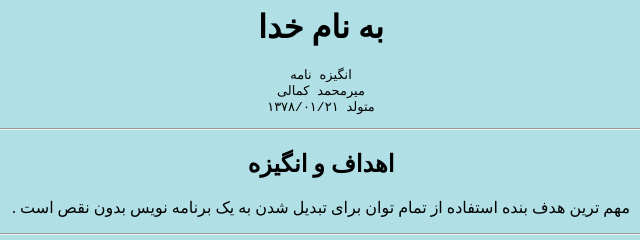
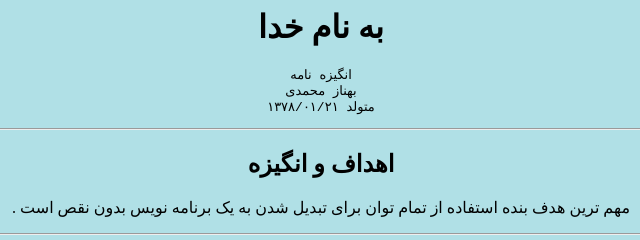
Before and after one commit to b-mohammadi77/SOP, a plain HTML site: page index.html in a window 1280 px wide. Shown: the top 240 px of the page, 319-959 px from the left. Drawn offline with Linux system fonts and the light colour scheme.

Commit message:
Update index.html

```diff
--- a/index.html
+++ b/index.html
@@ -11,7 +11,7 @@
 <h1 style="text-align:center;">به نام خدا</h1>
 <pre style="text-align:center;">
 انگیزه نامه
-میرمحمد کمالی
+بهناز محمدی
 متولد ۱۳۷۸/۰۱/۲۱
 </pre>
 
```
